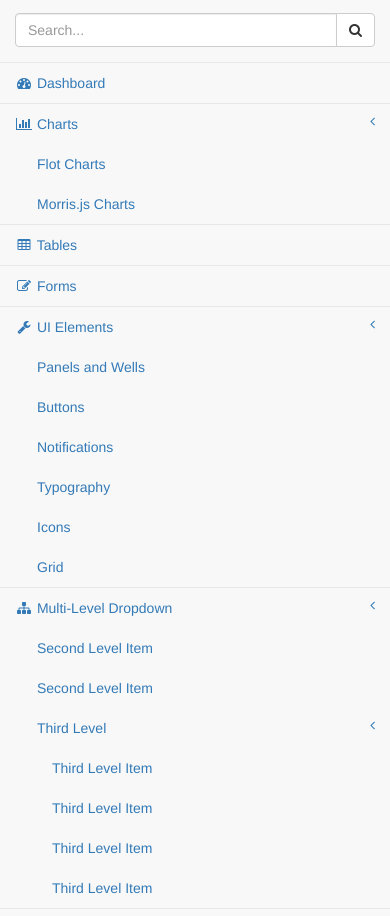
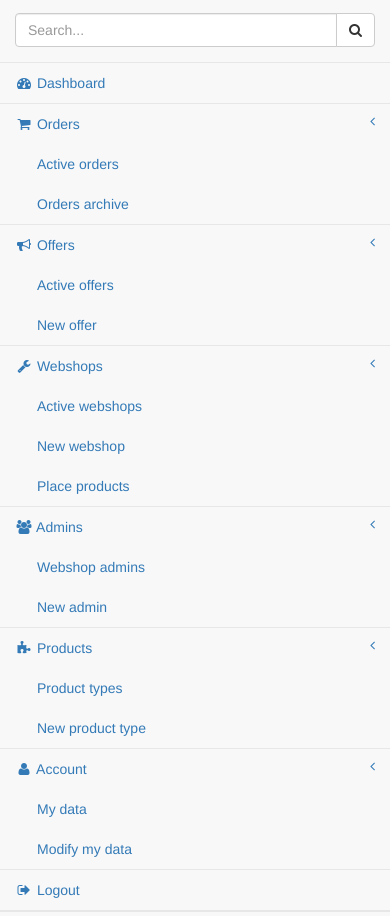
Before and after one commit to cherryBomba58/WSEngine, a website: page public/index.html at #!/admin in a window 390 px wide. Shown: the part 173-1089 px from the top of the page. Drawn offline with nearby package versions, Linux system fonts and the light colour scheme; some packages are replaced by stand-ins of ours.

Commit message:
Menu item names modified

```diff
--- a/public/admin/index.html
+++ b/public/admin/index.html
@@ -10,7 +10,7 @@
                     <span class="icon-bar"></span>
                     <span class="icon-bar"></span>
                 </button>
-                <a class="navbar-brand" href="index.html">Admin site</a>
+                <a class="navbar-brand" ui-sref="admin.home">Admin site</a>
             </div>
             <!-- /.navbar-header -->
 
@@ -215,7 +215,7 @@
                         <li><a href="#"><i class="fa fa-gear fa-fw"></i> Settings</a>
                         </li>
                         <li class="divider"></li>
-                        <li><a href="login.html"><i class="fa fa-sign-out fa-fw"></i> Logout</a>
+                        <li><a ui-sref="login"><i class="fa fa-sign-out fa-fw"></i> Logout</a>
                         </li>
                     </ul>
                     <!-- /.dropdown-user -->
@@ -239,91 +239,85 @@
                             <!-- /input-group -->
                         </li>
                         <li>
-                            <a ui-sref="admin.home"><i class="fa fa-dashboard fa-fw"></i> Dashboard</a>
+                            <a ui-sref-active="active" ui-sref="admin.home"><i class="fa fa-dashboard fa-fw"></i> Dashboard</a>
                         </li>
                         <li>
-                            <a href="#"><i class="fa fa-bar-chart-o fa-fw"></i> Charts<span class="fa arrow"></span></a>
+                            <a href="#"><i class="fa fa-shopping-cart fa-fw"></i> Orders<span class="fa arrow"></span></a>
                             <ul class="nav nav-second-level">
                                 <li>
-                                    <a ui-sref="admin.flot">Flot Charts</a>
+                                    <a ui-sref-active="active" ui-sref="admin.tables">Active orders</a>
                                 </li>
                                 <li>
-                                    <a ui-sref="admin.morris">Morris.js Charts</a>
+                                    <a ui-sref-active="active" ui-sref="admin.forms">Orders archive</a>
                                 </li>
                             </ul>
                             <!-- /.nav-second-level -->
                         </li>
                         <li>
-                            <a ui-sref="admin.tables"><i class="fa fa-table fa-fw"></i> Tables</a>
-                        </li>
-                        <li>
-                            <a ui-sref="admin.forms"><i class="fa fa-edit fa-fw"></i> Forms</a>
-                        </li>
-                        <li>
-                            <a href="#"><i class="fa fa-wrench fa-fw"></i> UI Elements<span class="fa arrow"></span></a>
+                            <a href="#"><i class="fa fa-bullhorn fa-fw"></i> Offers<span class="fa arrow"></span></a>
                             <ul class="nav nav-second-level">
                                 <li>
-                                    <a ui-sref="admin.panelswells">Panels and Wells</a>
+                                    <a ui-sref-active="active" ui-sref="admin.flot">Active offers</a>
                                 </li>
                                 <li>
-                                    <a ui-sref="admin.buttons">Buttons</a>
-                                </li>
-                                <li>
-                                    <a ui-sref="admin.notifications">Notifications</a>
-                                </li>
-                                <li>
-                                    <a ui-sref="admin.typography">Typography</a>
-                                </li>
-                                <li>
-                                    <a ui-sref="admin.icons"> Icons</a>
-                                </li>
-                                <li>
-                                    <a ui-sref="admin.grid">Grid</a>
+                                    <a ui-sref-active="active" ui-sref="admin.morris">New offer</a>
                                 </li>
                             </ul>
                             <!-- /.nav-second-level -->
                         </li>
                         <li>
-                            <a href="#"><i class="fa fa-sitemap fa-fw"></i> Multi-Level Dropdown<span class="fa arrow"></span></a>
+                            <a href="#"><i class="fa fa-wrench fa-fw"></i> Webshops<span class="fa arrow"></span></a>
                             <ul class="nav nav-second-level">
                                 <li>
-                                    <a href="#">Second Level Item</a>
+                                    <a ui-sref-active="active" ui-sref="admin.panelswells">Active webshops</a>
                                 </li>
                                 <li>
-                                    <a href="#">Second Level Item</a>
+                                    <a ui-sref-active="active" ui-sref="admin.buttons">New webshop</a>
                                 </li>
                                 <li>
-                                    <a href="#">Third Level <span class="fa arrow"></span></a>
-                                    <ul class="nav nav-third-level">
-                                        <li>
-                                            <a href="#">Third Level Item</a>
-                                        </li>
-                                        <li>
-                                            <a href="#">Third Level Item</a>
-                                        </li>
-                                        <li>
-                                            <a href="#">Third Level Item</a>
-                                        </li>
-                                        <li>
-                                            <a href="#">Third Level Item</a>
-                                        </li>
-                                    </ul>
-                                    <!-- /.nav-third-level -->
+                                    <a ui-sref-active="active" ui-sref="admin.blank">Place products</a>
+                                </li>
+                             </ul>
+                            <!-- /.nav-second-level -->
+                        </li>
+                        <li>
+                            <a href="#"><i class="fa fa-users fa-fw"></i> Admins<span class="fa arrow"></span></a>
+                            <ul class="nav nav-second-level">
+                                <li>
+                                    <a ui-sref-active="active" ui-sref="admin.icons">Webshop admins</a>
+                                </li>
+                                <li>
+                                    <a ui-sref-active="active" ui-sref="admin.grid">New admin</a>
                                 </li>
                             </ul>
                             <!-- /.nav-second-level -->
                         </li>
-                        <li class="active">
-                            <a href="#"><i class="fa fa-files-o fa-fw"></i> Sample Pages<span class="fa arrow"></span></a>
+  						<li>
+                            <a href="#"><i class="fa fa-puzzle-piece fa-fw"></i> Products<span class="fa arrow"></span></a>
                             <ul class="nav nav-second-level">
                                 <li>
-                                    <a class="active" ui-sref="admin.blank">Blank Page</a>
+                                    <a ui-sref-active="active" ui-sref="admin.notifications">Product types</a>
                                 </li>
                                 <li>
-                                    <a ui-sref="login">Login Page</a>
+                                    <a ui-sref-active="active" ui-sref="admin.typography">New product type</a>
                                 </li>
                             </ul>
                             <!-- /.nav-second-level -->
+                        </li>
+                        <li>
+                            <a href="#"><i class="fa fa-user fa-fw"></i> Account<span class="fa arrow"></span></a>
+                            <ul class="nav nav-second-level">
+                                <li>
+                                    <a ui-sref-active="active" ui-sref="admin.blank">My data</a>
+                                </li>
+                                <li>
+                                    <a ui-sref-active="active" ui-sref="admin.blank">Modify my data</a>
+                                </li>
+                            </ul>
+                            <!-- /.nav-second-level -->
+                        </li>
+						<li>
+                            <a ui-sref-active="active" ui-sref="login"><i class="fa fa-sign-out fa-fw"></i> Logout</a>
                         </li>
                     </ul>
                 </div>
```
Also changed, not shown: public/webshop/index.html (+10 -41 lines), public/webshop/pages/home.html (+5 -5 lines).
